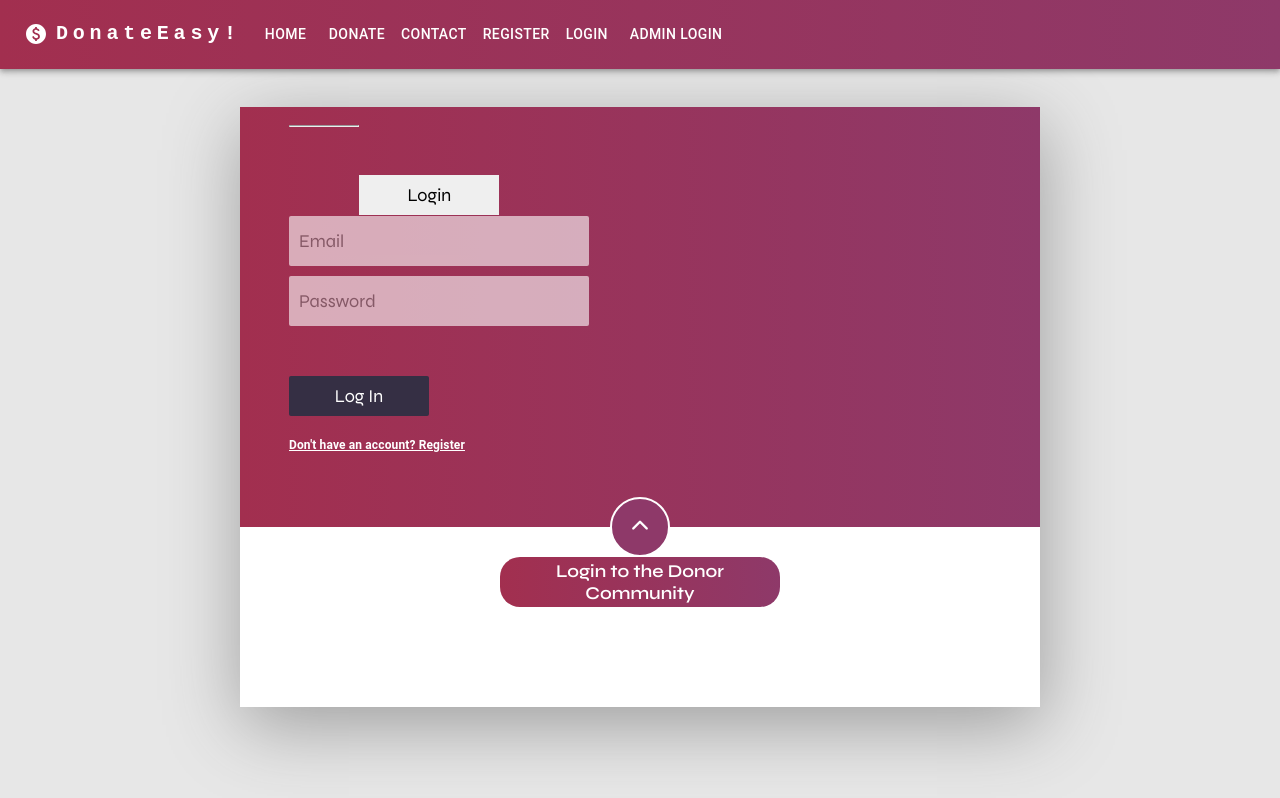
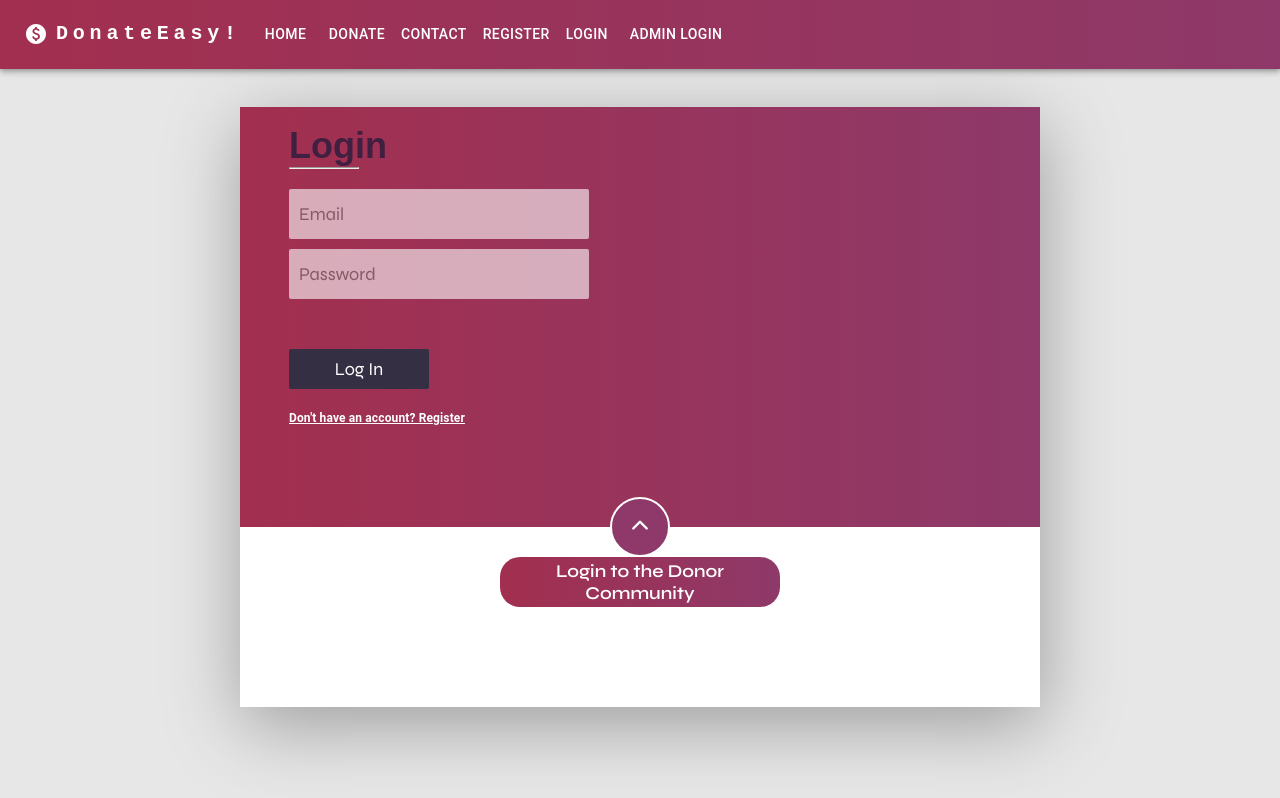
Before and after one commit to likithkandepu13/online-donation-fend, a React (Create React App) app: page /donorlogin in a window 1280 px wide. Both pictures are taken after a click on the button "Login to the Donor Community". Built offline with nearby package versions, Linux system fonts and the light colour scheme.

Commit message:
new update

```diff
--- a/src/Donator/DonorLogin.js
+++ b/src/Donator/DonorLogin.js
@@ -62,7 +62,7 @@ const DonorLogin = ({onDonorLogin}) => {
           </button>
           <div className={`text ${isExpanded ? 'show-hide' : ''}`}>
             <form onSubmit={handleSubmit}>
-              <button>Login</button>
+              <h1 >Login</h1>
               <hr />
               <br />
               <input type="text" placeholder="Email" name="email" value={formData.email} onChange={handleChange} />
```
